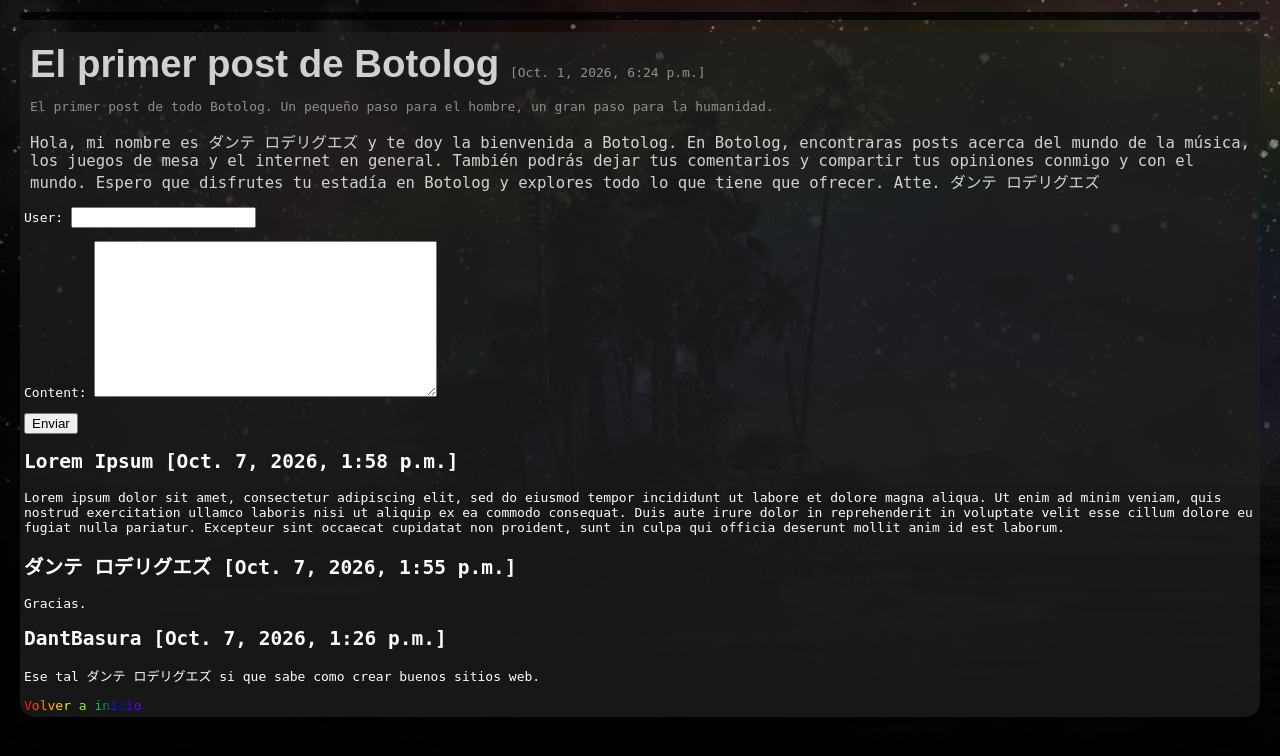
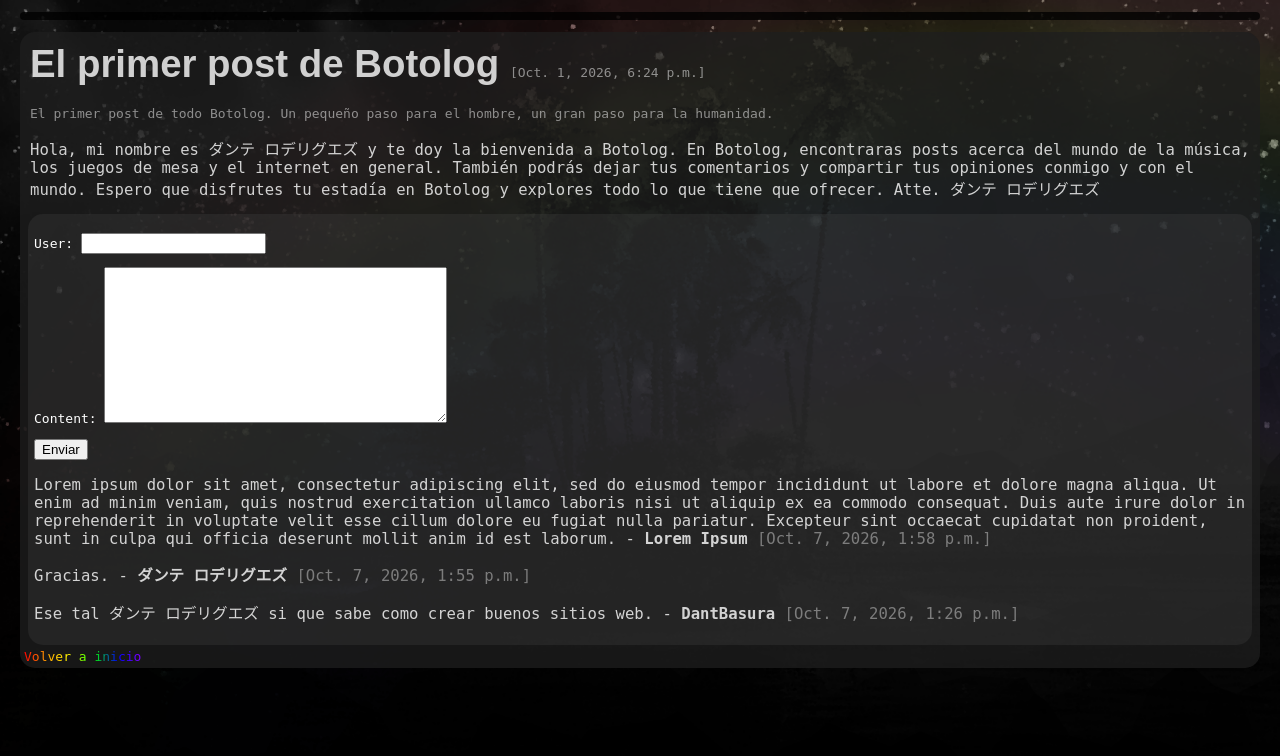
Before and after one commit to DanteRodriguezHola/Botolog, a Django app: a page that uses Website/_Blog/templates/_Blog/detail.html in a window 1280 px wide. Shown: the top 756 px of the page. Run offline with Django 5.2, Linux system fonts and the light colour scheme; data comes from the database, SQL or seed files in the repository; both versions use the stored data as it was after the commit.

Commit message:
Modificando el aspecto de los comentarios

```diff
--- a/Website/_Blog/static/style.css
+++ b/Website/_Blog/static/style.css
@@ -30,6 +30,17 @@ html {
     background-color: #1f1f1fc4;
 }
 
+.container-comments {
+    padding: 6px;
+
+    margin: 4px;
+
+    border: 6px;
+    border-radius: 15px;
+
+    background-color: #4c4c4c3c;
+}
+
 header, summary, main {
     margin: 6px;
 }
@@ -56,10 +67,10 @@ h2.highlight.heading {
     font-size: 1.2em;
 }
 
-a {
-    background: linear-gradient(to right, #ff0000, #ffa500, #ffff00, #00ff00, #0000ff, #8000ff);
-    -webkit-background-clip: text;
-    -webkit-text-fill-color: transparent;
+.highlight.comment {
+    display: block;
+
+    font-size: 1.2em;
 }
 
 .overshadow {
@@ -67,11 +78,21 @@ a {
 }
 
 .overshadow.date {
-    display: inline;
+    display: inline-block;
 
-    font-size: 1sem;
+    font-size: 1em;
 }
 
 .overshadow.drophead {
     font-size: 1em;
 }
+
+a {
+    background: linear-gradient(to right, #ff0000, #ffa500, #ffff00, #00ff00, #0000ff, #8000ff);
+    -webkit-background-clip: text;
+    -webkit-text-fill-color: transparent;
+}
+
+strong {
+    font-weight: bold;
+}
--- a/Website/_Blog/templates/_Blog/detail.html
+++ b/Website/_Blog/templates/_Blog/detail.html
@@ -44,7 +44,7 @@
 
     </main>
 
-    <aside>
+    <aside class = 'container-comments'>
 
         <form method = 'post'
         Waction = '.'>
@@ -63,17 +63,18 @@
 
         {% for comment in post.comments.all %}
 
-            <h2>
+        <div>
 
-                {{ comment.user }} [{{ comment.date }}]
+            <p class = 'highlight comment'>
 
-            </h2>
-
-            <p>
-
-                {{ comment.content }}
+                {{ comment.content }} - <strong> {{ comment.user }} </strong> <span class = 'overshadow date'> [{{ comment.date }}] </span>
 
             </p>
+
+
+
+
+        </div>
 
         {% endfor %}
 
```
Also changed, not shown: Website/db.sqlite3.
